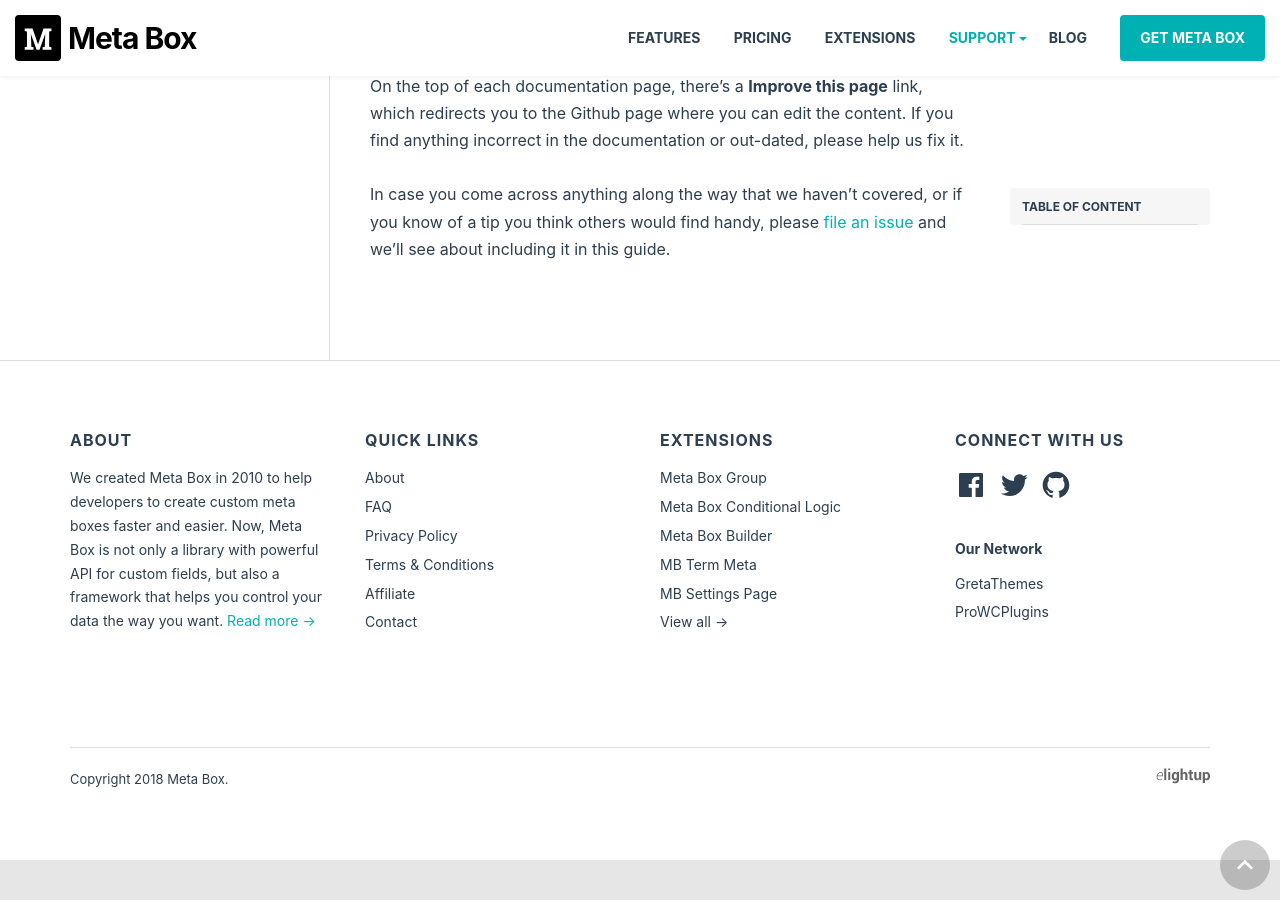
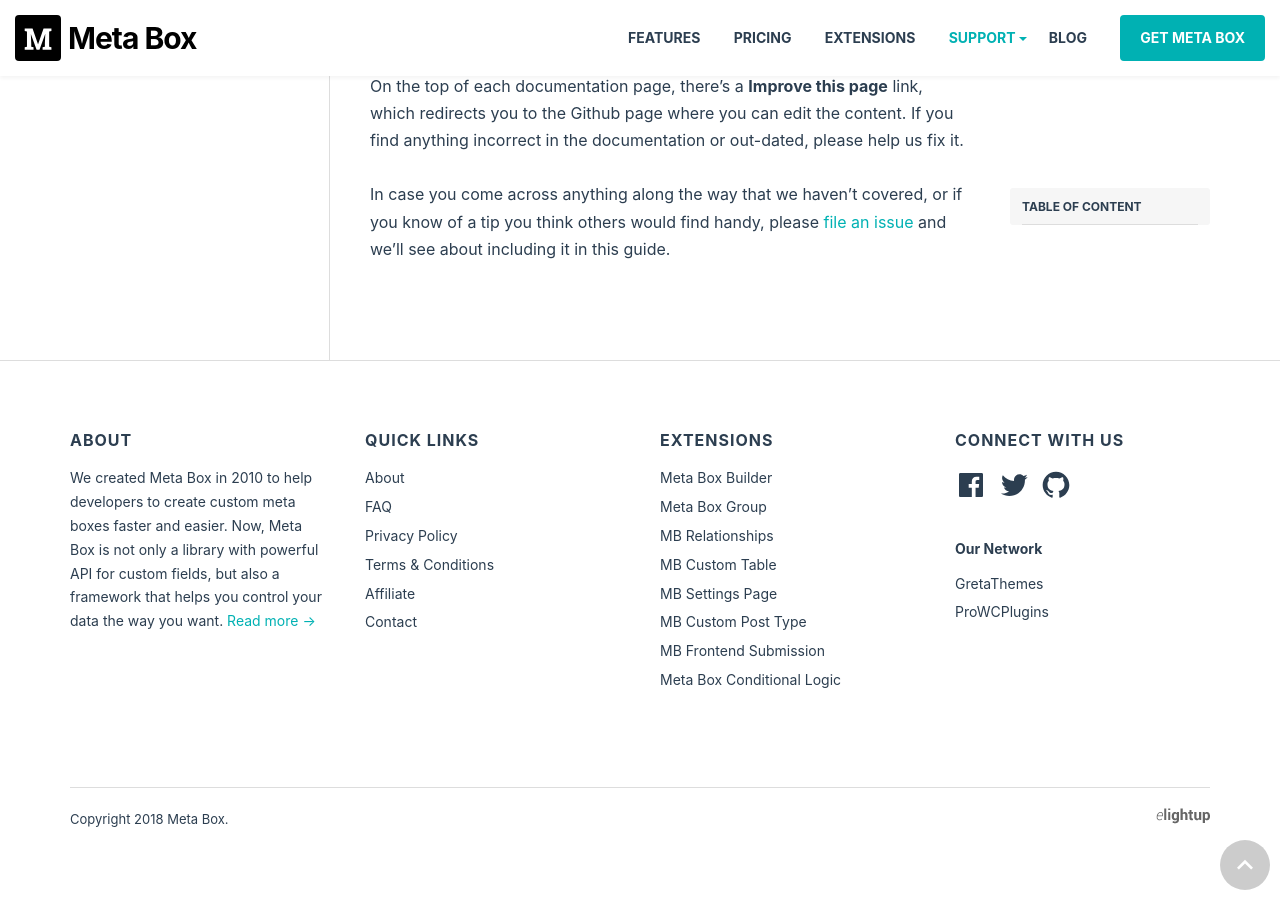
Before and after one commit to wpmetabox/docs, a Jekyll site: the page built from index.md, in a window 1280 px wide and 900 px high, scrolled down 879 px. Built offline with Jekyll 4.4.1, drawn with Linux system fonts in a browser that asks for light colours; comment, search, counter and statistics services are not loaded.

Commit message:
Update footer.html

```diff
--- a/_includes/footer.html
+++ b/_includes/footer.html
@@ -10,32 +10,34 @@
 				<section class="widget">
 					<h3 class="widget-title">Quick Links</h3>
 					<ul class="menu">
-						<li class="menu-item"><a href="https://metabox.io/about/">About</a></li>
-						<li class="menu-item"><a href="https://metabox.io/faq/">FAQ</a></li>
-						<li class="menu-item"><a href="https://metabox.io/privacy-policy/">Privacy Policy</a></li>
-						<li class="menu-item"><a href="https://metabox.io/terms-conditions/">Terms &amp; Conditions</a></li>
-						<li class="menu-item"><a href="https://metabox.io/introducing-affiliate-program/">Affiliate</a></li>
-						<li class="menu-item"><a href="https://metabox.io/contact/">Contact</a></li>
+						<li><a href="https://metabox.io/about/">About</a></li>
+						<li><a href="https://metabox.io/faq/">FAQ</a></li>
+						<li><a href="https://metabox.io/privacy-policy/">Privacy Policy</a></li>
+						<li><a href="https://metabox.io/terms-conditions/">Terms &amp; Conditions</a></li>
+						<li><a href="https://metabox.io/introducing-affiliate-program/">Affiliate</a></li>
+						<li><a href="https://metabox.io/contact/">Contact</a></li>
 					</ul>
 				</section>
 				<section class="widget">
 					<h3 class="widget-title">Extensions</h3>
 					<ul>
+						<li><a href="https://metabox.io/plugins/meta-box-builder/">Meta Box Builder</a></li>
 						<li><a href="https://metabox.io/plugins/meta-box-group/">Meta Box Group</a></li>
+						<li><a href="https://metabox.io/plugins/mb-relationships/">MB Relationships</a></li>
+						<li><a href="https://metabox.io/plugins/mb-custom-table/">MB Custom Table</a></li>
+						<li><a href="https://metabox.io/plugins/mb-settings-page/">MB Settings Page</a></li>
+						<li><a href="https://metabox.io/plugins/custom-post-type/">MB Custom Post Type</a></li>
+						<li><a href="https://metabox.io/plugins/mb-frontend-submission/">MB Frontend Submission</a></li>
 						<li><a href="https://metabox.io/plugins/meta-box-conditional-logic/">Meta Box Conditional Logic</a></li>
-						<li><a href="https://metabox.io/plugins/meta-box-builder/">Meta Box Builder</a></li>
-						<li><a href="https://metabox.io/plugins/mb-term-meta/">MB Term Meta</a></li>
-						<li><a href="https://metabox.io/plugins/mb-settings-page/">MB Settings Page</a></li>
-						<li><a href="https://metabox.io/plugins/">View all &rarr;</a></li>
 					</ul>
 				</section>
 				<section class="widget">
 					<h3 class="widget-title">Connect With Us</h3>
-					<nav class="social-navigation" role="navigation" aria-label="Social Links Menu">
+					<nav class="social-navigation">
 						<ul class="menu">
-							<li class="menu-item"><a href="https://www.facebook.com/wpmetabox"><svg class="icon icon-facebook" aria-hidden="true" role="img"><use href="#icon-facebook" xlink:href="#icon-facebook"></use></svg></a></li>
-							<li class="menu-item"><a href="https://twitter.com/wpmetabox"><svg class="icon icon-twitter" aria-hidden="true" role="img"><use href="#icon-twitter" xlink:href="#icon-twitter"></use></svg></a></li>
-							<li class="menu-item"><a href="https://github.com/wpmetabox/meta-box"><svg class="icon icon-github" aria-hidden="true" role="img"><use href="#icon-github" xlink:href="#icon-github"></use></svg></a></li>
+							<li><a href="https://www.facebook.com/wpmetabox"><svg class="icon icon-facebook" aria-hidden="true" role="img"><use href="#icon-facebook" xlink:href="#icon-facebook"></use></svg></a></li>
+							<li><a href="https://twitter.com/wpmetabox"><svg class="icon icon-twitter" aria-hidden="true" role="img"><use href="#icon-twitter" xlink:href="#icon-twitter"></use></svg></a></li>
+							<li><a href="https://github.com/wpmetabox/meta-box"><svg class="icon icon-github" aria-hidden="true" role="img"><use href="#icon-github" xlink:href="#icon-github"></use></svg></a></li>
 						</ul>
 					</nav>
 					<h4>Our Network</h4>
```
